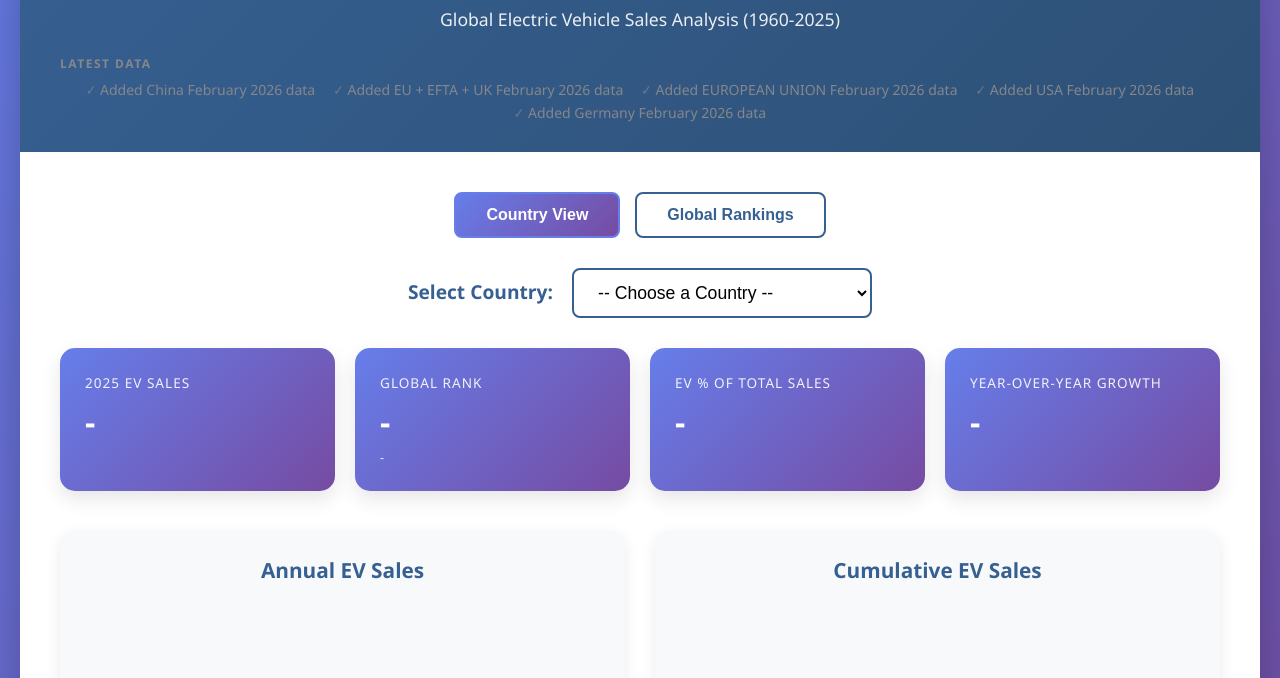
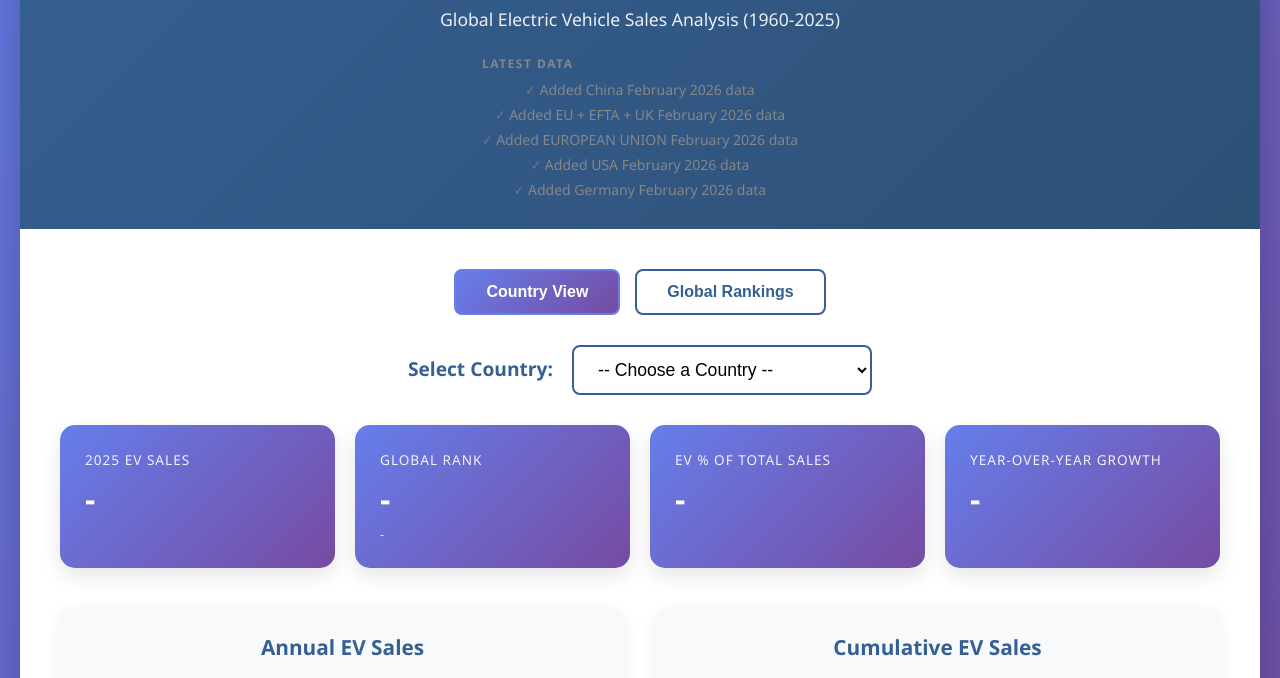
Before and after one commit to hall-brad/EVsales, a plain HTML site: page index.html in a window 1280 px wide. Shown: the part 108-786 px from the top of the page. Drawn offline with nearby package versions, Linux system fonts and the light colour scheme.

Commit message:
Style latest data as vertical bulleted list

```diff
--- a/index.html
+++ b/index.html
@@ -305,9 +305,9 @@
             padding: 0;
             margin: 0;
             display: flex;
-            flex-wrap: wrap;
-            gap: 4px 18px;
-            justify-content: center;
+            flex-direction: column;
+            align-items: center;
+            gap: 6px;
         }
 
         .recent-updates li {
```
